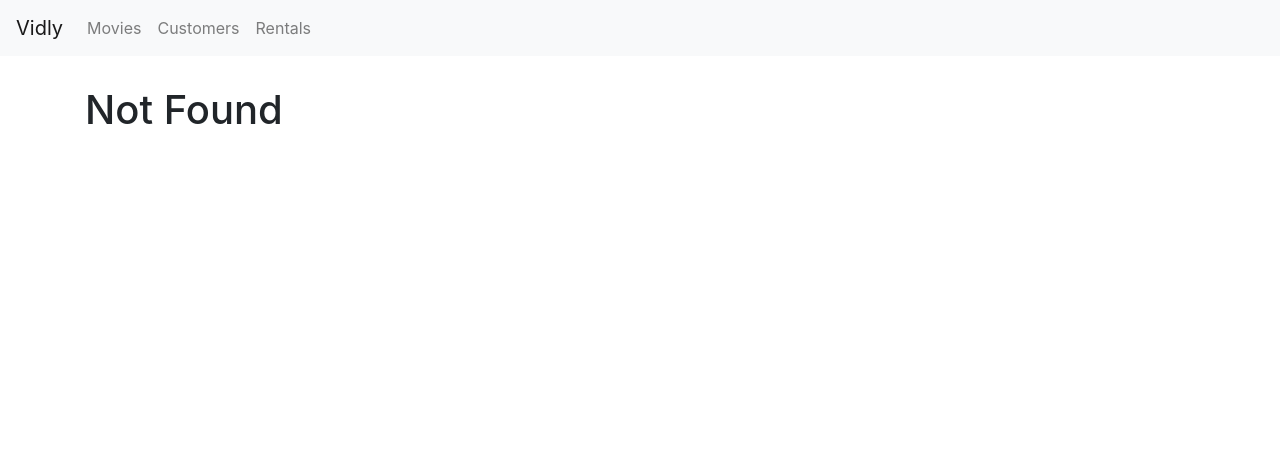
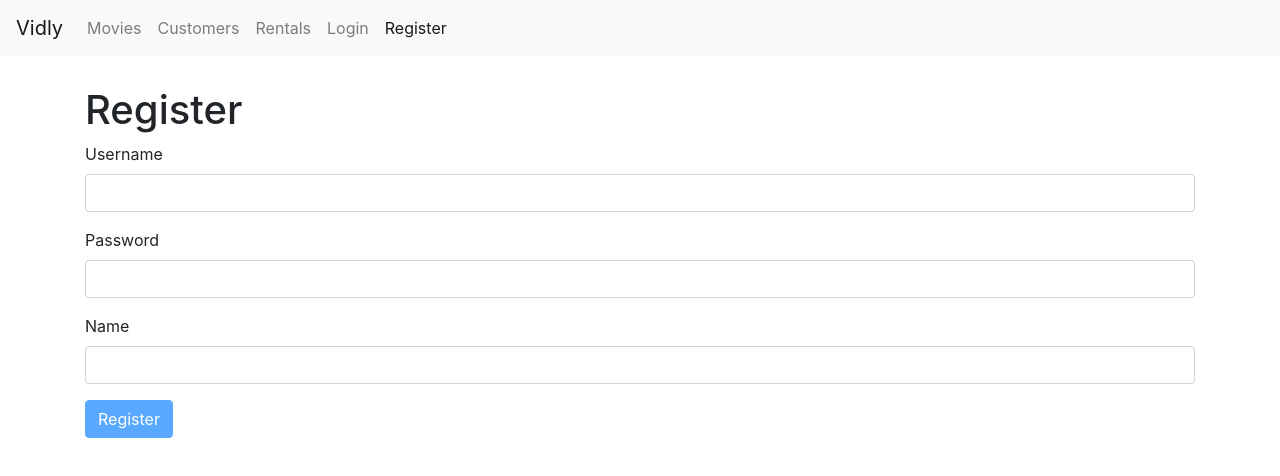
Before and after one commit to CorralesD/vidStoreApp, a React (Create React App) app: page /register in a window 1280 px wide. Before the commit this address led to /not-found. Shown: the top 476 px of the page. Built offline with nearby package versions, Linux system fonts and the light colour scheme.

Commit message:
forms and validation

```diff
--- a/package.json
+++ b/package.json
@@ -5,6 +5,7 @@
   "dependencies": {
     "bootstrap": "^4.1.1",
     "font-awesome": "^4.7.0",
+    "joi-browser": "^13.4.0",
     "lodash": "^4.17.10",
     "prop-types": "^15.6.2",
     "react": "^16.7.0",
--- a/src/App.js
+++ b/src/App.js
@@ -6,6 +6,8 @@
 import Rentals from "./components/rentals";
 import MovieForm from "./components/movieForm";
 import NotFound from "./components/notFound";
+import LoginForm from "./components/loginForm";
+import RegisterForm from "./components/registerForm";
 import "./App.css";
 
 class App extends Component {
@@ -15,6 +17,8 @@
         <NavBar />
         <main className="container">
           <Switch>
+            <Route path="/register" component={RegisterForm} />
+            <Route path="/login" component={LoginForm} />
             <Route path="/movies/:id" component={MovieForm} />
             <Route path="/movies" component={Movies} />
             <Route path="/customers" component={Customers} />
--- /dev/null
+++ b/src/components/common/form.jsx
@@ -0,0 +1,90 @@
+import React, { Component } from "react";
+import Joi from "joi-browser";
+import Input from "./input";
+import Select from "./select";
+
+class Form extends Component {
+  state = {
+    data: "",
+    errors: ""
+  };
+
+  validate = () => {
+    const options = { abortEarly: false };
+    const { error } = Joi.validate(this.state.data, this.schema, options);
+    if (!error) return null;
+
+    const errors = {};
+    for (let item of error.details) errors[item.path[0]] = item.message;
+    return errors;
+  };
+
+  validateProperty = ({ name, value }) => {
+    const obj = { [name]: value };
+    const schema = { [name]: this.schema[name] };
+    const { error } = Joi.validate(obj, schema);
+    return error ? error.details[0].message : null;
+  };
+
+  handleSubmit = e => {
+    e.preventDefault();
+
+    const errors = this.validate();
+    this.setState({ errors: errors || {} });
+    if (errors) return;
+
+    this.doSubmit();
+  };
+
+  handleChange = ({ currentTarget: input }) => {
+    const errors = { ...this.state.errors };
+    const errorMessage = this.validateProperty(input);
+    if (errorMessage) errors[input.name] = errorMessage;
+    else delete errors[input.name];
+
+    const data = { ...this.state.data };
+    data[input.name] = input.value;
+
+    this.setState({ data, errors });
+  };
+
+  renderButton(label) {
+    return (
+      <button disabled={this.validate()} className="btn btn-primary">
+        {label}
+      </button>
+    );
+  }
+
+  renderSelect(name, label, options) {
+    const { data, errors } = this.state;
+
+    return (
+      <Select
+        name={name}
+        value={data[name]}
+        label={label}
+        options={options}
+        onChange={this.handleChange}
+        errors={errors[name]}
+      />
+    );
+  }
+
+  renderInput(name, label, type = "text") {
+    const { data, errors } = this.state;
+
+    return (
+      <Input
+        type={type}
+        name={name}
+        value={data[name]}
+        label={label}
+        onChange={this.handleChange}
+        error={errors[name]}
+      />
+    );
+  }
+}
+
+export default Form;
--- /dev/null
+++ b/src/components/common/input.jsx
@@ -0,0 +1,13 @@
+import React from "react";
+
+const Input = ({ name, label, error, ...rest }) => {
+  return (
+    <div className="form-group">
+      <label htmlFor={name}>{label}</label>
+      <input {...rest} name={name} id={name} className="form-control" />
+      {error && <div className="alert alert-danger">{error}</div>}
+    </div>
+  );
+};
+
+export default Input;
--- /dev/null
+++ b/src/components/common/select.jsx
@@ -0,0 +1,20 @@
+import React from "react";
+
+const Select = ({ name, label, options, error, ...rest }) => {
+  return (
+    <div className="form-group">
+      <label htmlFor={name}>{label}</label>
+      <select name={name} id={name} {...rest} className="form-control">
+        <option value="" />
+        {options.map(option => (
+          <option key={option._id} value={option._id}>
+            {option.name}
+          </option>
+        ))}
+      </select>
+      {error && <div className="alert alert-danger">{error}</div>}
+    </div>
+  );
+};
+
+export default Select;
--- /dev/null
+++ b/src/components/loginForm.jsx
@@ -0,0 +1,38 @@
+import React from "react";
+import Joi from "joi-browser";
+import Form from "./common/form";
+
+class LoginForm extends Form {
+  state = {
+    data: { username: "", password: "" },
+    errors: {}
+  };
+
+  schema = {
+    username: Joi.string()
+      .required()
+      .label("Username"),
+    password: Joi.string()
+      .required()
+      .label("Password")
+  };
+
+  doSubmit = () => {
+    console.log("Submitted");
+  };
+
+  render() {
+    return (
+      <div>
+        <h1>Login</h1>
+        <form onSubmit={this.handleSubmit}>
+          {this.renderInput("username", "Username")}
+          {this.renderInput("password", "Password", "password")}
+          {this.renderButton("Login")}
+        </form>
+      </div>
+    );
+  }
+}
+
+export default LoginForm;
--- a/src/components/movieForm.jsx
+++ b/src/components/movieForm.jsx
@@ -1,17 +1,78 @@
 import React from "react";
+import Joi from "joi-browser";
+import Form from "./common/form";
+import { getMovie, saveMovie } from "../services/fakeMovieService";
+import { getGenres } from "../services/fakeGenreService";
 
-const MovieForm = ({ match, history }) => {
-  return (
-    <div>
-      <h1>Movie Form {match.params.id}</h1>
-      <button
-        className="btn btn-primary"
-        onClick={() => history.push("/movies")}
-      >
-        Save
-      </button>
-    </div>
-  );
-};
+class MovieForm extends Form {
+  state = {
+    data: { title: "", genreId: "", numberInStock: "", dailyRentalRate: "" },
+    genres: [],
+    errors: {}
+  };
+
+  schema = {
+    _id: Joi.string(),
+    title: Joi.string()
+      .required()
+      .label("Title"),
+    genreId: Joi.string()
+      .required()
+      .label("Genre"),
+    numberInStock: Joi.number()
+      .required()
+      .min(0)
+      .max(100)
+      .label("Number in Stock"),
+    dailyRentalRate: Joi.number()
+      .required()
+      .min(0)
+      .max(10)
+      .label("Daily Retal Rate")
+  };
+
+  componentDidMount() {
+    const genres = getGenres();
+    this.setState({ genres });
+
+    const movieId = this.props.match.params.id;
+    if (movieId === "new") return;
+
+    const movie = getMovie(movieId);
+    if (!movie) return this.props.history.replace("/not-found");
+
+    this.setState({ data: this.mapToViewModel(movie) });
+  }
+
+  mapToViewModel(movie) {
+    return {
+      _id: movie._id,
+      title: movie.title,
+      genreId: movie.genre._id,
+      numberInStock: movie.numberInStock,
+      dailyRentalRate: movie.dailyRentalRate
+    };
+  }
+
+  doSubmit = () => {
+    saveMovie(this.state.data);
+
+    this.props.history.push("/movies");
+  };
+
+  render() {
+    return (
+      <div>
+        <form onSubmit={this.handleSubmit}>
+          {this.renderInput("title", "Title")}
+          {this.renderSelect("genreId", "Genre", this.state.genres)}
+          {this.renderInput("numberInStock", "Number in Stock", "number")}
+          {this.renderInput("dailyRentalRate", "Rate")}
+          {this.renderButton("Save")}
+        </form>
+      </div>
+    );
+  }
+}
 
 export default MovieForm;
--- a/src/components/movies.jsx
+++ b/src/components/movies.jsx
@@ -5,6 +5,7 @@
 import { getMovies } from "../services/fakeMovieService";
 import { getGenres } from "../services/fakeGenreService";
 import { paginate } from "../utils/paginate";
+import { Link } from "react-router-dom";
 import _ from "lodash";
 
 class Movies extends Component {
@@ -86,6 +87,13 @@
           />
         </div>
         <div className="col">
+          <Link
+            to="movies/new"
+            className="btn btn-primary"
+            style={{ marginBottom: "20px" }}
+          >
+            New Movie
+          </Link>
           <p>Showing {totalCount} movies in the database.</p>
           <MoviesTable
             movies={movies}
--- a/src/components/navbar.jsx
+++ b/src/components/navbar.jsx
@@ -29,6 +29,12 @@
           <NavLink className="nav-item nav-link" to="/rentals">
             Rentals
           </NavLink>
+          <NavLink className="nav-item nav-link" to="/login">
+            Login
+          </NavLink>
+          <NavLink className="nav-item nav-link" to="/register">
+            Register
+          </NavLink>
         </div>
       </div>
     </nav>
--- /dev/null
+++ b/src/components/registerForm.jsx
@@ -0,0 +1,44 @@
+import React from "react";
+import Joi from "joi-browser";
+import Form from "./common/form";
+
+class RegisterForm extends Form {
+  state = {
+    data: { username: "", password: "", name: "" },
+    errors: {}
+  };
+
+  schema = {
+    username: Joi.string()
+      .required()
+      .email()
+      .label("Username"),
+    password: Joi.string()
+      .required()
+      .min(5)
+      .label("Password"),
+    name: Joi.string()
+      .required()
+      .label("Name")
+  };
+
+  doSubmit = () => {
+    console.log("Submitted");
+  };
+
+  render() {
+    return (
+      <div>
+        <h1>Register</h1>
+        <form onSubmit={this.handleSubmit}>
+          {this.renderInput("username", "Username")}
+          {this.renderInput("password", "Password", "password")}
+          {this.renderInput("name", "Name")}
+          {this.renderButton("Register")}
+        </form>
+      </div>
+    );
+  }
+}
+
+export default RegisterForm;
--- a/src/services/fakeMovieService.js
+++ b/src/services/fakeMovieService.js
@@ -77,13 +77,13 @@
 
 export function saveMovie(movie) {
   let movieInDb = movies.find(m => m._id === movie._id) || {};
-  movieInDb.name = movie.name;
+  movieInDb.title = movie.title;
   movieInDb.genre = genresAPI.genres.find(g => g._id === movie.genreId);
   movieInDb.numberInStock = movie.numberInStock;
   movieInDb.dailyRentalRate = movie.dailyRentalRate;
 
   if (!movieInDb._id) {
-    movieInDb._id = Date.now();
+    movieInDb._id = Date.now().toString();
     movies.push(movieInDb);
   }
 
```
Also changed, not shown: 1 other file (tests, documents, lock files or other folders).
